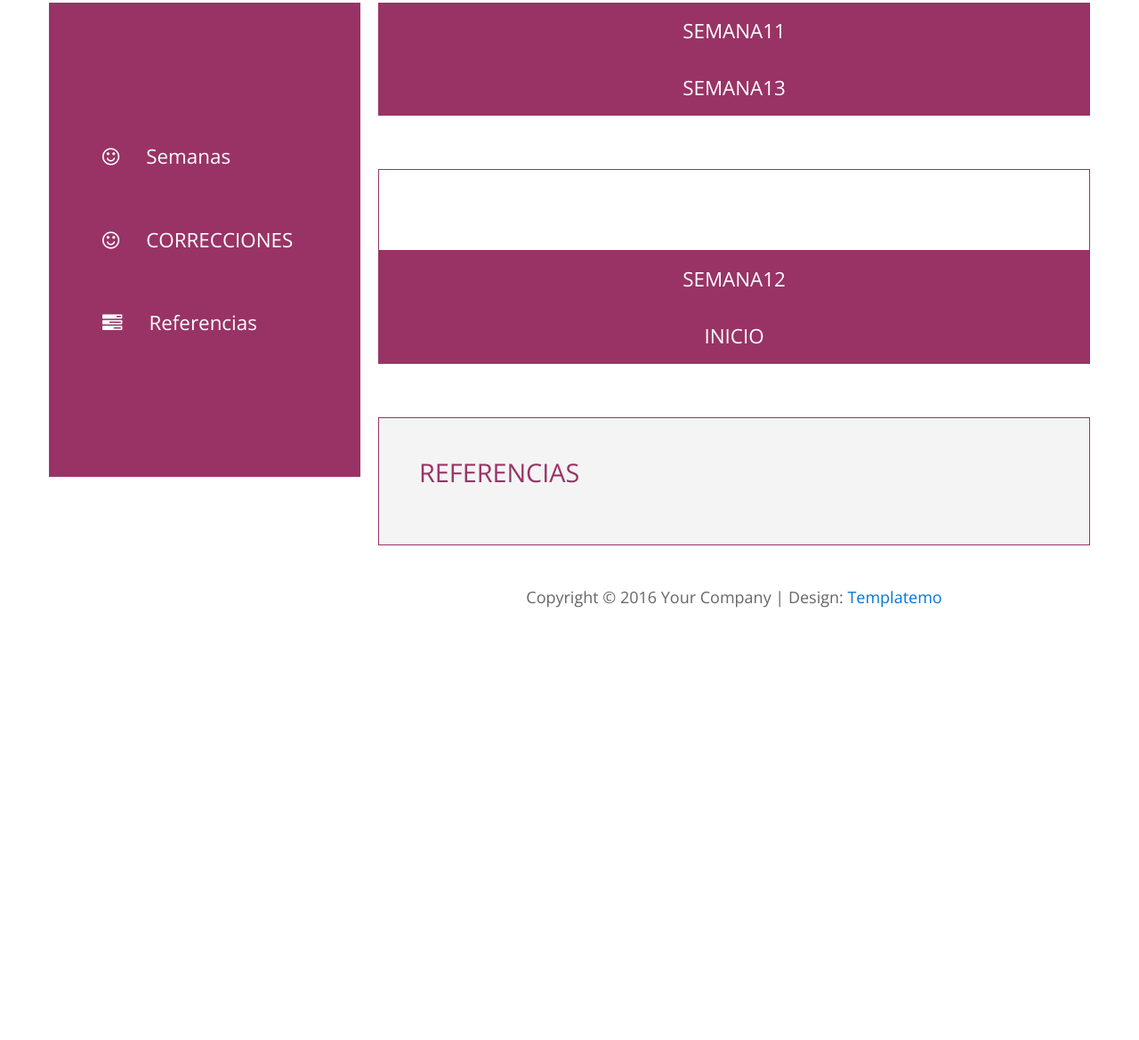
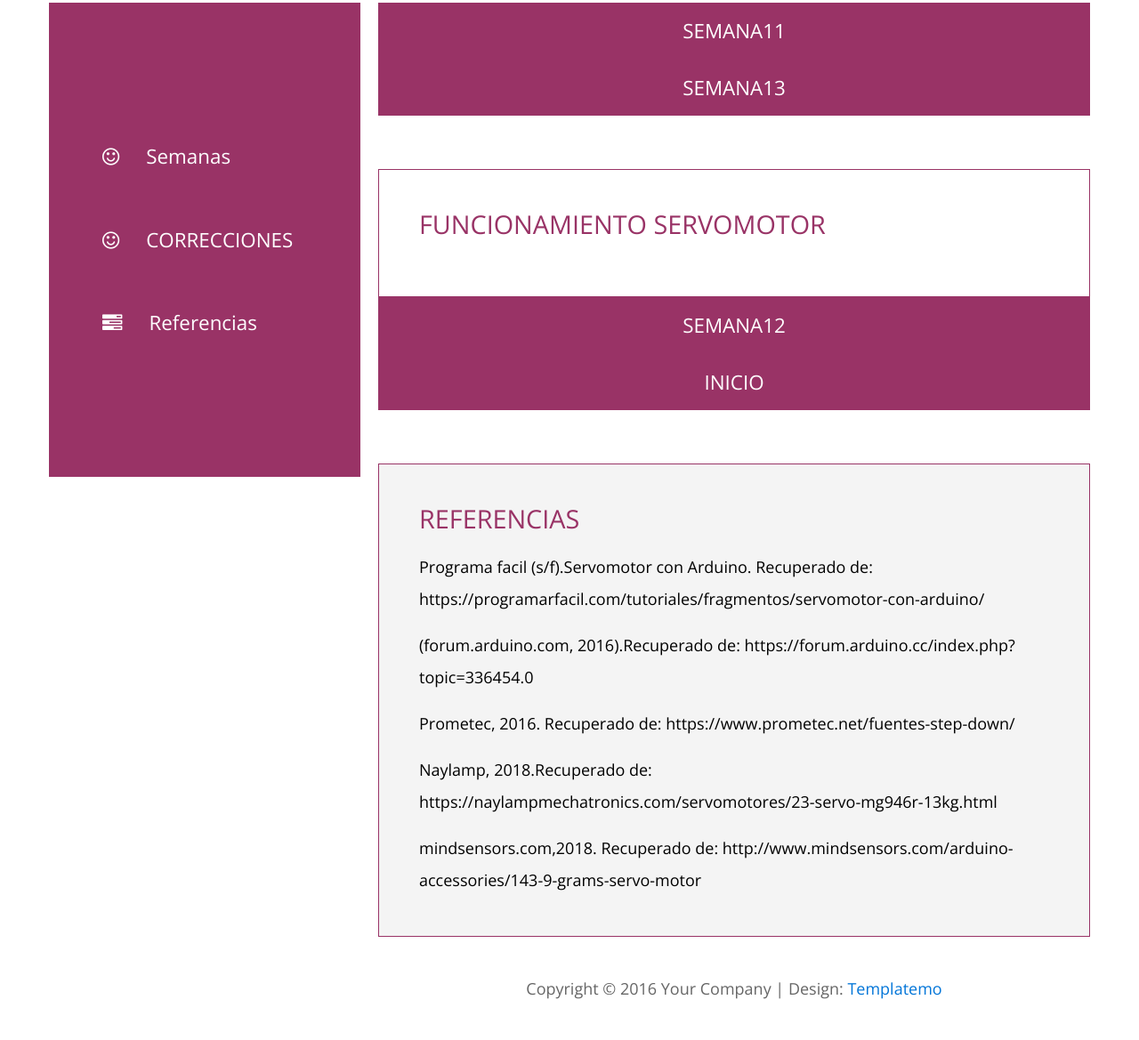
Before and after one commit to vchaconc1/SEMANA12, a plain HTML site: page index.html in a window 1280 px wide. Shown: the part 177-1346 px from the top of the page at 89% size. Before the commit the page ends 906 px from the top, so only its background shows below. Drawn offline with nearby package versions, Linux system fonts and the light colour scheme; files whose address does not match are found by name.

Commit message:
Update index.html

```diff
--- a/index.html
+++ b/index.html
@@ -75,6 +75,8 @@ http://www.templatemo.com/tm-496-pipeline
 
                         <div class="tm-box-pad tm-bordered-box">
 
+                            <h2 class="tm-section-title">FUNCIONAMIENTO SERVOMOTOR </h2>
+
                     </div>
 
                      <a href="https://vchaconc1.github.io/SEMANA12/" class="tm-welcome-link tm-button">SEMANA12</a>
@@ -83,6 +85,12 @@ http://www.templatemo.com/tm-496-pipeline
                     <div id="referencias" class="tm-content-box tm-gray-bg tm-services">
                         <div class="tm-box-pad tm-bordered-box">
                             <h2 class="tm-section-title">REFERENCIAS</h2>
+                            <p>Programa facil (s/f).Servomotor con Arduino. Recuperado de: https://programarfacil.com/tutoriales/fragmentos/servomotor-con-arduino/</p>
+                            <p>(forum.arduino.com, 2016).Recuperado de: https://forum.arduino.cc/index.php?topic=336454.0 </p>
+                            <p>Prometec, 2016. Recuperado de: https://www.prometec.net/fuentes-step-down/ </p>
+                            <p>Naylamp, 2018.Recuperado de: https://naylampmechatronics.com/servomotores/23-servo-mg946r-13kg.html</p>
+                            <p>mindsensors.com,2018. Recuperado de: http://www.mindsensors.com/arduino-accessories/143-9-grams-servo-motor </p>
+
                         </div>
                     </div>
 
```
